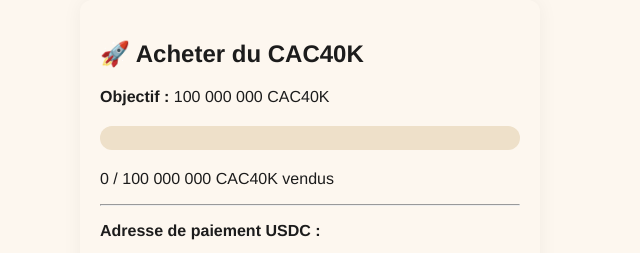
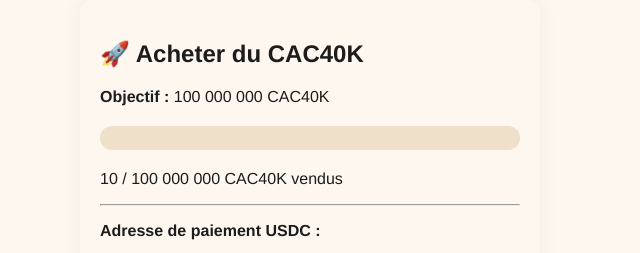
Before and after one commit to t2t33/cac40k-presale-widget, a plain HTML site: page index.html in a window 1280 px wide. Shown: the top 253 px of the page, 330-970 px from the left. Drawn offline with Linux system fonts and the light colour scheme.

Commit message:
Update index.html

```diff
--- a/index.html
+++ b/index.html
@@ -70,7 +70,7 @@
 
   <script>
     const taux = 0.00005;
-    let vendus = 0; // tu mettras ce chiffre à jour automatiquement plus tard
+    let vendus = 10; // tu mettras ce chiffre à jour automatiquement plus tard
 
     function convertir() {
       const usdc = parseFloat(document.getElementById('usdc').value);
```
